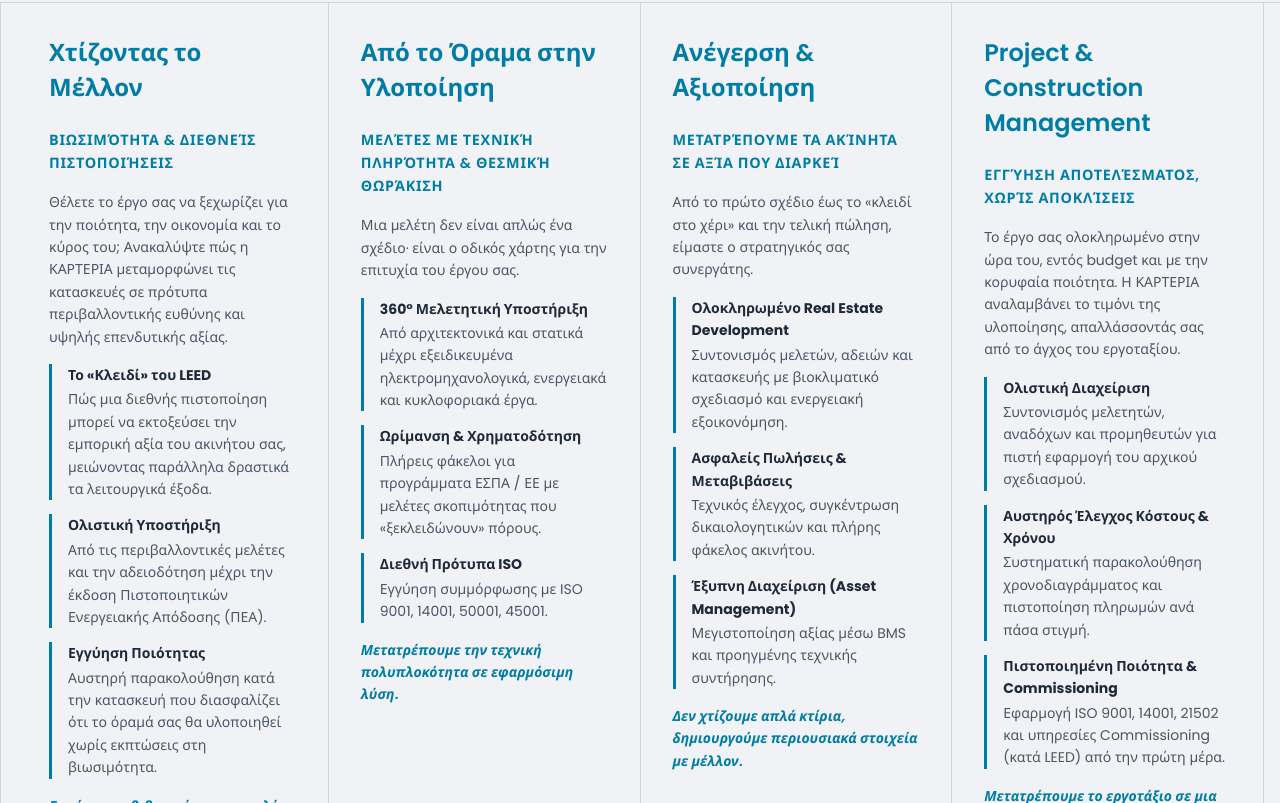
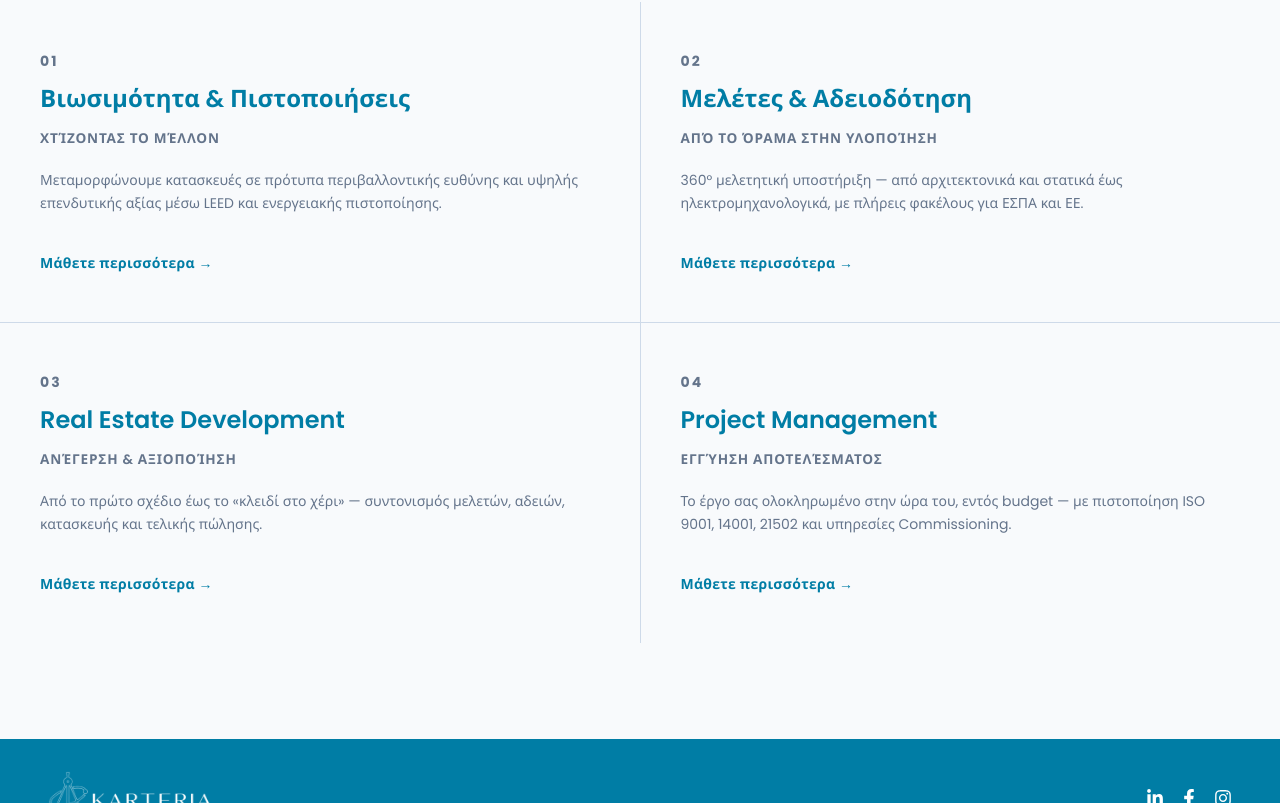
Before and after one commit to georgemavronas/karteria-app, a React (Create React App) app: page /services in a window 1280 px wide. Shown: the part 417-1220 px from the top of the page. Built offline with nearby package versions, Linux system fonts and the light colour scheme.

Commit message:
feat: Revamp Services page layout and styles for enhanced user experience

```diff
--- a/src/components/Footer.jsx
+++ b/src/components/Footer.jsx
@@ -30,7 +30,6 @@ function Footer() {
           <div className="copyright">
             <span>© 2026 KARTERIA All Rights Reserved</span>
             <div className="credits">
-              <a href="/privacy">Privacy / Legal Notice</a>
               <span>Created by <strong>Karteria Team</strong></span>
             </div>
           </div>
--- a/src/pages/Services.jsx
+++ b/src/pages/Services.jsx
@@ -20,108 +20,36 @@ function Services() {
       <div className="service-grid">
 
         <Link to="/services/sustainability" className="service-card service-card--link">
-          <h3>Χτίζοντας το Μέλλον</h3>
-          <p className="service-subtitle">Βιωσιμότητα &amp; Διεθνείς Πιστοποιήσεις</p>
-          <p>Θέλετε το έργο σας να ξεχωρίζει για την ποιότητα, την οικονομία και το κύρος του; Ανακαλύψτε πώς η ΚΑΡΤΕΡΙΑ μεταμορφώνει τις κατασκευές σε πρότυπα περιβαλλοντικής ευθύνης και υψηλής επενδυτικής αξίας.</p>
-          <ul className="service-list">
-            <li>
-              <span className="service-list-title">Το «Κλειδί» του LEED</span>
-              Πώς μια διεθνής πιστοποίηση μπορεί να εκτοξεύσει την εμπορική αξία του ακινήτου σας, μειώνοντας παράλληλα δραστικά τα λειτουργικά έξοδα.
-            </li>
-            <li>
-              <span className="service-list-title">Ολιστική Υποστήριξη</span>
-              Από τις περιβαλλοντικές μελέτες και την αδειοδότηση μέχρι την έκδοση Πιστοποιητικών Ενεργειακής Απόδοσης (ΠΕΑ).
-            </li>
-            <li>
-              <span className="service-list-title">Εγγύηση Ποιότητας</span>
-              Αυστηρή παρακολούθηση κατά την κατασκευή που διασφαλίζει ότι το όραμά σας θα υλοποιηθεί χωρίς εκπτώσεις στη βιωσιμότητα.
-            </li>
-          </ul>
-          <p className="service-cta">Γιατί να συμβιβαστείτε με το απλό, όταν μπορείτε να κατασκευάσετε το κορυφαίο;</p>
+          <p className="service-number">01</p>
+          <h3>Βιωσιμότητα &amp; Πιστοποιήσεις</h3>
+          <p className="service-subtitle">Χτίζοντας το Μέλλον</p>
+          <p className="service-intro">Μεταμορφώνουμε κατασκευές σε πρότυπα περιβαλλοντικής ευθύνης και υψηλής επενδυτικής αξίας μέσω LEED και ενεργειακής πιστοποίησης.</p>
+          <span className="service-link">Μάθετε περισσότερα →</span>
         </Link>
 
         <Link to="/services/studies" className="service-card service-card--link">
-          <h3>Από το Όραμα στην Υλοποίηση</h3>
-          <p className="service-subtitle">Μελέτες με Τεχνική Πληρότητα &amp; Θεσμική Θωράκιση</p>
-          <p>Μια μελέτη δεν είναι απλώς ένα σχέδιο· είναι ο οδικός χάρτης για την επιτυχία του έργου σας.</p>
-          <ul className="service-list">
-            <li>
-              <span className="service-list-title">360° Μελετητική Υποστήριξη</span>
-              Από αρχιτεκτονικά και στατικά μέχρι εξειδικευμένα ηλεκτρομηχανολογικά, ενεργειακά και κυκλοφοριακά έργα.
-            </li>
-            <li>
-              <span className="service-list-title">Ωρίμανση &amp; Χρηματοδότηση</span>
-              Πλήρεις φάκελοι για προγράμματα ΕΣΠΑ / ΕΕ με μελέτες σκοπιμότητας που «ξεκλειδώνουν» πόρους.
-            </li>
-            <li>
-              <span className="service-list-title">Διεθνή Πρότυπα ISO</span>
-              Εγγύηση συμμόρφωσης με ISO 9001, 14001, 50001, 45001.
-            </li>
-          </ul>
-          <p className="service-cta">Μετατρέπουμε την τεχνική πολυπλοκότητα σε εφαρμόσιμη λύση.</p>
+          <p className="service-number">02</p>
+          <h3>Μελέτες &amp; Αδειοδότηση</h3>
+          <p className="service-subtitle">Από το Όραμα στην Υλοποίηση</p>
+          <p className="service-intro">360° μελετητική υποστήριξη — από αρχιτεκτονικά και στατικά έως ηλεκτρομηχανολογικά, με πλήρεις φακέλους για ΕΣΠΑ και ΕΕ.</p>
+          <span className="service-link">Μάθετε περισσότερα →</span>
         </Link>
 
         <Link to="/services/real-estate" className="service-card service-card--link">
-          <h3>Ανέγερση &amp; Αξιοποίηση</h3>
-          <p className="service-subtitle">Μετατρέπουμε τα Ακίνητα σε Αξία που Διαρκεί</p>
-          <p>Από το πρώτο σχέδιο έως το «κλειδί στο χέρι» και την τελική πώληση, είμαστε ο στρατηγικός σας συνεργάτης.</p>
-          <ul className="service-list">
-            <li>
-              <span className="service-list-title">Ολοκληρωμένο Real Estate Development</span>
-              Συντονισμός μελετών, αδειών και κατασκευής με βιοκλιματικό σχεδιασμό και ενεργειακή εξοικονόμηση.
-            </li>
-            <li>
-              <span className="service-list-title">Ασφαλείς Πωλήσεις &amp; Μεταβιβάσεις</span>
-              Τεχνικός έλεγχος, συγκέντρωση δικαιολογητικών και πλήρης φάκελος ακινήτου.
-            </li>
-            <li>
-              <span className="service-list-title">Έξυπνη Διαχείριση (Asset Management)</span>
-              Μεγιστοποίηση αξίας μέσω BMS και προηγμένης τεχνικής συντήρησης.
-            </li>
-          </ul>
-          <p className="service-cta">Δεν χτίζουμε απλά κτίρια, δημιουργούμε περιουσιακά στοιχεία με μέλλον.</p>
+          <p className="service-number">03</p>
+          <h3>Real Estate Development</h3>
+          <p className="service-subtitle">Ανέγερση &amp; Αξιοποίηση</p>
+          <p className="service-intro">Από το πρώτο σχέδιο έως το «κλειδί στο χέρι» — συντονισμός μελετών, αδειών, κατασκευής και τελικής πώλησης.</p>
+          <span className="service-link">Μάθετε περισσότερα →</span>
         </Link>
 
         <Link to="/services/project-management" className="service-card service-card--link">
-          <h3>Project &amp; Construction Management</h3>
-          <p className="service-subtitle">Εγγύηση Αποτελέσματος, Χωρίς Αποκλίσεις</p>
-          <p>Το έργο σας ολοκληρωμένο στην ώρα του, εντός budget και με την κορυφαία ποιότητα. Η ΚΑΡΤΕΡΙΑ αναλαμβάνει το τιμόνι της υλοποίησης, απαλλάσσοντάς σας από το άγχος του εργοταξίου.</p>
-          <ul className="service-list">
-            <li>
-              <span className="service-list-title">Ολιστική Διαχείριση</span>
-              Συντονισμός μελετητών, αναδόχων και προμηθευτών για πιστή εφαρμογή του αρχικού σχεδιασμού.
-            </li>
-            <li>
-              <span className="service-list-title">Αυστηρός Έλεγχος Κόστους &amp; Χρόνου</span>
-              Συστηματική παρακολούθηση χρονοδιαγράμματος και πιστοποίηση πληρωμών ανά πάσα στιγμή.
-            </li>
-            <li>
-              <span className="service-list-title">Πιστοποιημένη Ποιότητα &amp; Commissioning</span>
-              Εφαρμογή ISO 9001, 14001, 21502 και υπηρεσίες Commissioning (κατά LEED) από την πρώτη μέρα.
-            </li>
-          </ul>
-          <p className="service-cta">Μετατρέπουμε το εργοτάξιο σε μια καλοκουρδισμένη μηχανή.</p>
+          <p className="service-number">04</p>
+          <h3>Project Management</h3>
+          <p className="service-subtitle">Εγγύηση Αποτελέσματος</p>
+          <p className="service-intro">Το έργο σας ολοκληρωμένο στην ώρα του, εντός budget — με πιστοποίηση ISO 9001, 14001, 21502 και υπηρεσίες Commissioning.</p>
+          <span className="service-link">Μάθετε περισσότερα →</span>
         </Link>
-
-        <div className="service-card">
-          <h3>Service 5</h3>
-          <p>Description HEREEEE</p>
-        </div>
-
-        <div className="service-card">
-          <h3>Service 6</h3>
-          <p>Description HEREEEE</p>
-        </div>
-
-        <div className="service-card">
-          <h3>Service 7</h3>
-          <p>Description HEREEEE</p>
-        </div>
-
-        <div className="service-card">
-          <h3>Service 8</h3>
-          <p>Description HEREEEE</p>
-        </div>
 
       </div>
 
--- a/src/styles/Services.css
+++ b/src/styles/Services.css
@@ -1,11 +1,11 @@
 .services-page {
-  background-color: #f0f2f5;
+  background-color: var(--color-bg);
   padding-top: 72px;
   padding-bottom: 48px;
 }
 
 .services-intro {
-  background-color: #007da5;
+  background-color: var(--color-secondary);
   padding: 48px 24px 64px;
   margin-bottom: 48px;
 }
@@ -57,31 +57,30 @@
 
 .service-grid {
   display: grid;
-  grid-template-columns: repeat(4, 1fr);
-  border-top: 1px solid #d1d5db;
-  border-left: 1px solid #d1d5db;
+  grid-template-columns: repeat(2, 1fr);
+  gap: 1px;
+  background-color: var(--color-tertiary-200);
   max-width: 1280px;
   margin: 0 auto 48px;
-  padding: 0 16px;
 }
 
 .service-card {
-  padding: 32px;
-  min-height: 400px;
-  border-right: 1px solid #d1d5db;
-  border-bottom: 1px solid #d1d5db;
-  background-color: transparent;
+  padding: 48px 40px;
+  min-height: 320px;
+  background-color: var(--color-bg);
   cursor: pointer;
   transition: background-color 0.3s ease, box-shadow 0.3s ease;
+  display: flex;
+  flex-direction: column;
+  gap: 8px;
 }
 
 .service-card:hover {
-  background-color: #ffffff;
-  box-shadow: 0 1px 3px rgba(0, 0, 0, 0.1);
+  background-color: var(--color-surface);
+  box-shadow: var(--shadow-md);
 }
 
 .service-card--link {
-  display: block;
   text-decoration: none;
   color: inherit;
 }
@@ -91,66 +90,58 @@
 .service-card h3 {
   font-size: 1.5rem;
   font-weight: 600;
-  margin-bottom: 24px;
-  color: #1f2937;
+  margin-bottom: 4px;
+  color: var(--color-text);
 }
 
 .service-card h3 {
-  color: #007da5;
+  color: var(--color-secondary);
 }
 
 .service-card p {
   font-size: 0.875rem;
-  color: #4b5563;
+  color: var(--color-text-muted);
   line-height: 1.6;
-  margin-bottom: 12px;
+  margin-bottom: 0;
+}
+
+.service-number {
+  font-size: 0.75rem;
+  font-weight: 700;
+  letter-spacing: 0.15em;
+  color: var(--color-tertiary-300);
+  margin-bottom: 8px;
 }
 
 .service-subtitle {
-  font-size: 0.9rem !important;
+  font-size: 0.85rem !important;
   font-weight: 600;
-  color: #007da5 !important;
+  color: var(--color-text-muted) !important;
   text-transform: uppercase;
-  letter-spacing: 0.05em;
-  margin-bottom: 16px !important;
+  letter-spacing: 0.06em;
+  margin-bottom: 12px !important;
 }
 
-.service-list {
-  list-style: none;
-  padding: 0;
-  margin: 16px 0;
-  display: flex;
-  flex-direction: column;
-  gap: 14px;
+.service-intro {
+  font-size: 0.95rem;
+  color: var(--color-text-muted);
+  line-height: 1.7;
+  flex-grow: 1;
 }
 
-.service-list li {
+.service-link {
+  display: inline-block;
+  margin-top: 16px;
   font-size: 0.875rem;
-  color: #4b5563;
-  line-height: 1.6;
-  padding-left: 16px;
-  border-left: 3px solid #007da5;
+  font-weight: 600;
+  color: var(--color-secondary);
+  text-decoration: none;
+  letter-spacing: 0.02em;
+  transition: letter-spacing 0.2s ease;
 }
 
-.service-list-title {
-  display: block;
-  font-weight: 700;
-  color: #1f2937;
-  margin-bottom: 2px;
-}
-
-.service-cta {
-  font-size: 0.875rem !important;
-  font-style: italic;
-  color: #007da5 !important;
-  font-weight: 600;
-  margin-top: 16px !important;
-}
-
-@media (max-width: 1024px) {
-  .service-grid {
-    grid-template-columns: repeat(2, 1fr);
-  }
+.service-card:hover .service-link {
+  letter-spacing: 0.06em;
 }
 
 @media (max-width: 768px) {
```
